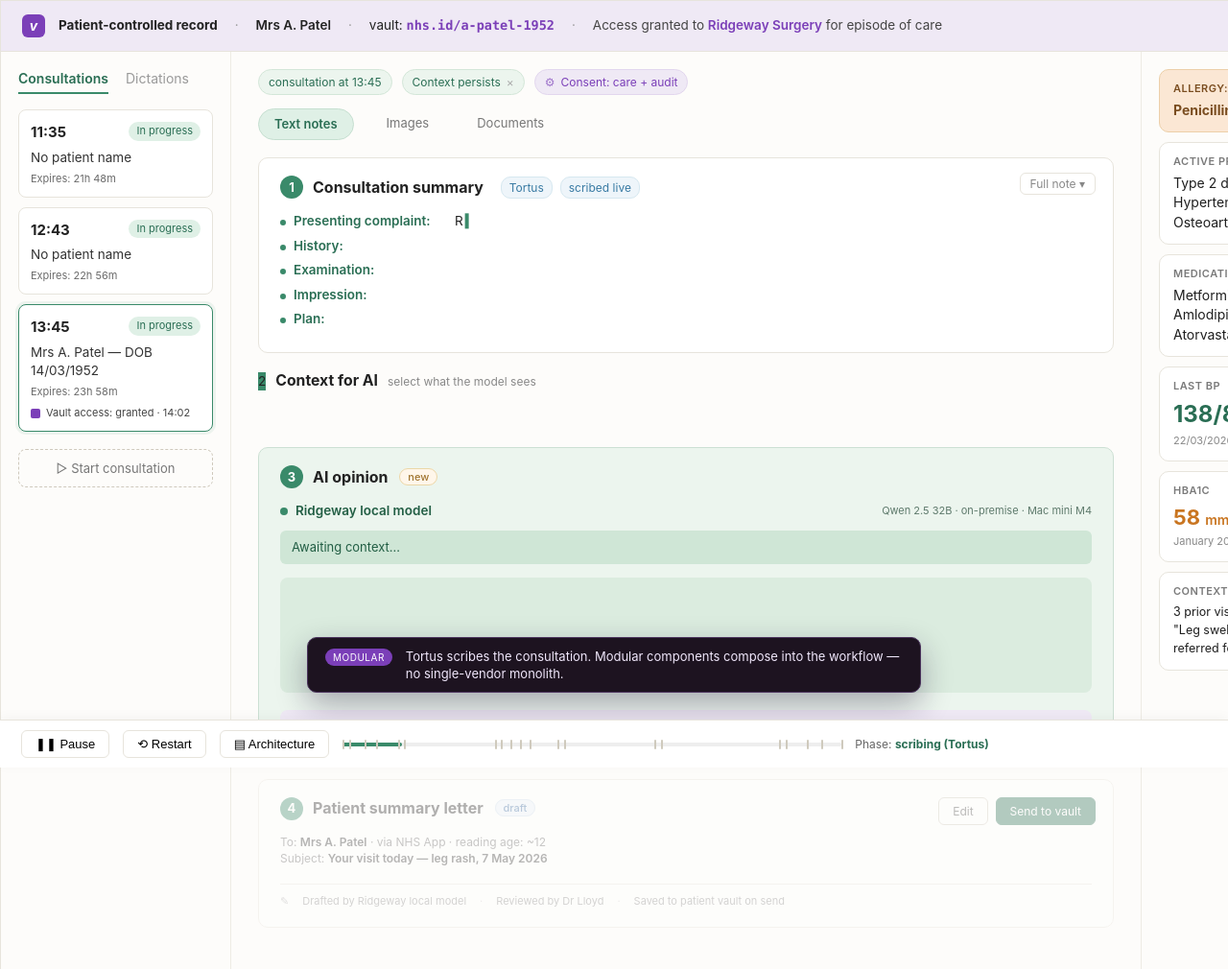
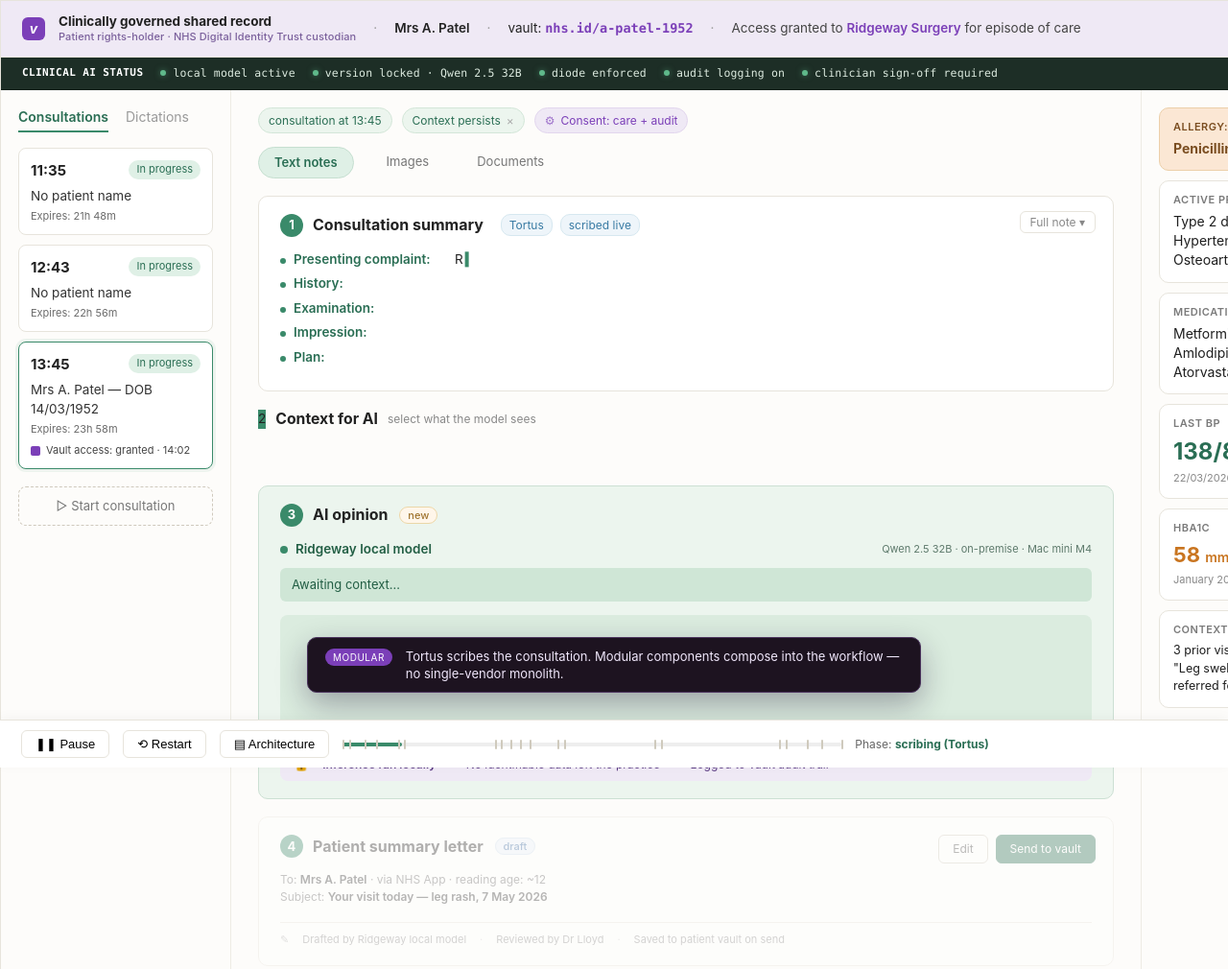
Before and after one commit to davidlloyd73-cell/post-emis-mockup, a plain HTML site: page index.html in a window 1280 px wide. Shown: the top 1010 px of the page at 96% size. Drawn offline with Linux system fonts and the light colour scheme.

Commit message:
Add safety status strip; reframe top title; qualify revocation wording
- Top title: "Patient-controlled record" → "Clinically governed
  shared record" with subtitle "Patient rights-holder · NHS Digital
  Identity Trust custodian" (matches paper, avoids self-hosting
  misreading).
- New safety status strip below top bar: local model active · version
  locked · diode enforced · audit logging on · clinician sign-off
  required. Reframes the demo as a governed clinical system.
- Footer: "Patient can revoke at any time" → "Patient access rights
  governed · emergency/safeguarding overrides audited" — accommodates
  capacity, safeguarding, and emergency-care concerns.

```diff
--- a/index.html
+++ b/index.html
@@ -71,6 +71,37 @@ body{
   content:"";width:8px;height:8px;border-radius:50%;
   background:var(--green);
   animation:pulse 1.6s ease-in-out infinite;
+}
+
+/* Title block w/ subtitle */
+.title-block{display:flex;flex-direction:column;line-height:1.18}
+.title-block .subtitle{
+  font-size:11px;color:#5a3a83;opacity:.78;font-weight:500;
+  letter-spacing:.1px;margin-top:1px;
+}
+
+/* Safety status strip */
+.safety-strip{
+  background:#1d2e26;color:#c9e0d2;
+  padding:8px 22px;
+  font-size:11.5px;
+  font-family:ui-monospace,Menlo,Monaco,monospace;
+  letter-spacing:.15px;
+  display:flex;align-items:center;gap:18px;flex-wrap:wrap;
+  border-bottom:1px solid #14201a;
+}
+.safety-strip b{color:#fff;font-weight:600;letter-spacing:.4px;text-transform:uppercase;font-size:11px}
+.safety-strip .status-item{display:inline-flex;align-items:center;gap:7px;color:#dceadf}
+.safety-strip .status-item::before{
+  content:"";width:6px;height:6px;border-radius:50%;
+  background:#5fb88a;box-shadow:0 0 6px rgba(95,184,138,.55);
+}
+.safety-strip .status-item.active::before{
+  animation:strip-pulse 1.4s ease-in-out infinite;
+}
+@keyframes strip-pulse{
+  0%,100%{box-shadow:0 0 0 0 rgba(95,184,138,.65)}
+  50%{box-shadow:0 0 0 5px rgba(95,184,138,0)}
 }
 @keyframes pulse{
   0%,100%{box-shadow:0 0 0 0 rgba(58,138,106,.5)}
@@ -384,7 +415,10 @@ body{
   <!-- ═══════ Top bar ═══════ -->
   <div class="topbar" id="topbar">
     <div class="logo">v</div>
-    <div><b>Patient-controlled record</b></div>
+    <div class="title-block">
+      <b>Clinically governed shared record</b>
+      <span class="subtitle">Patient rights-holder · NHS Digital Identity Trust custodian</span>
+    </div>
     <span class="dot">·</span>
     <span class="name" id="patname" style="opacity:.25;transition:opacity .5s">Mrs A. Patel</span>
     <span class="dot">·</span>
@@ -394,6 +428,16 @@ body{
       <span id="granttxt">Access requested by Ridgeway Surgery…</span>
     </span>
     <span class="live">Live</span>
+  </div>
+
+  <!-- ═══════ Safety status strip ═══════ -->
+  <div class="safety-strip" id="safetystrip">
+    <b>Clinical AI status</b>
+    <span class="status-item" id="ss-local">local model active</span>
+    <span class="status-item" id="ss-version">version locked · Qwen 2.5 32B</span>
+    <span class="status-item" id="ss-diode">diode enforced</span>
+    <span class="status-item" id="ss-audit">audit logging on</span>
+    <span class="status-item" id="ss-signoff">clinician sign-off required</span>
   </div>
 
   <div class="layout">
@@ -576,7 +620,7 @@ body{
     <span>·</span>
     <span>All access logged</span>
     <span>·</span>
-    <span>Patient can revoke at any time</span>
+    <span>Patient access rights governed · emergency/safeguarding overrides audited</span>
   </div>
 
 </div>
```
